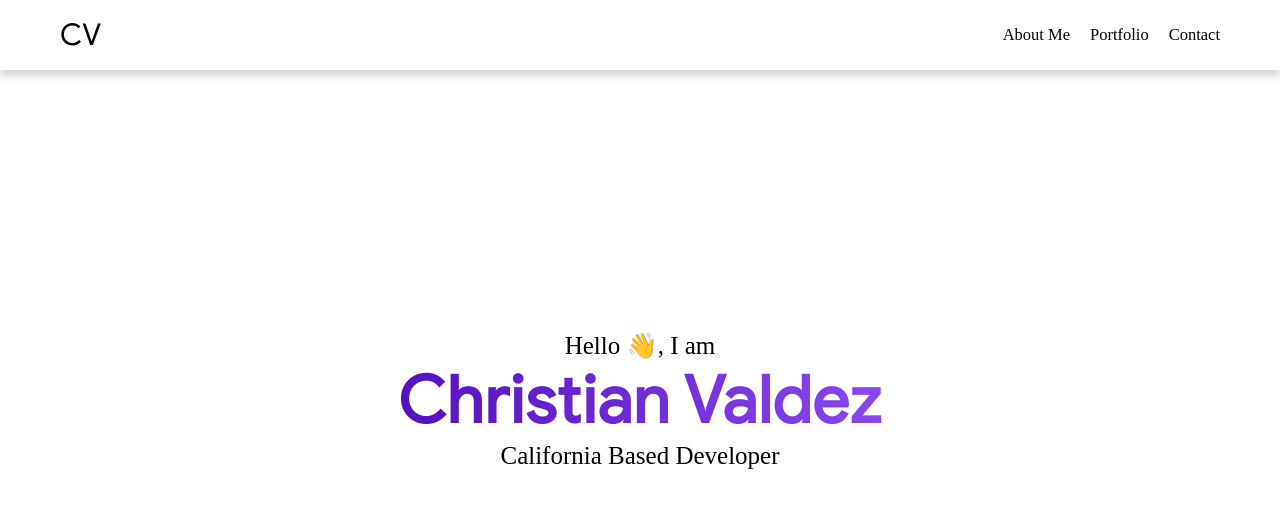
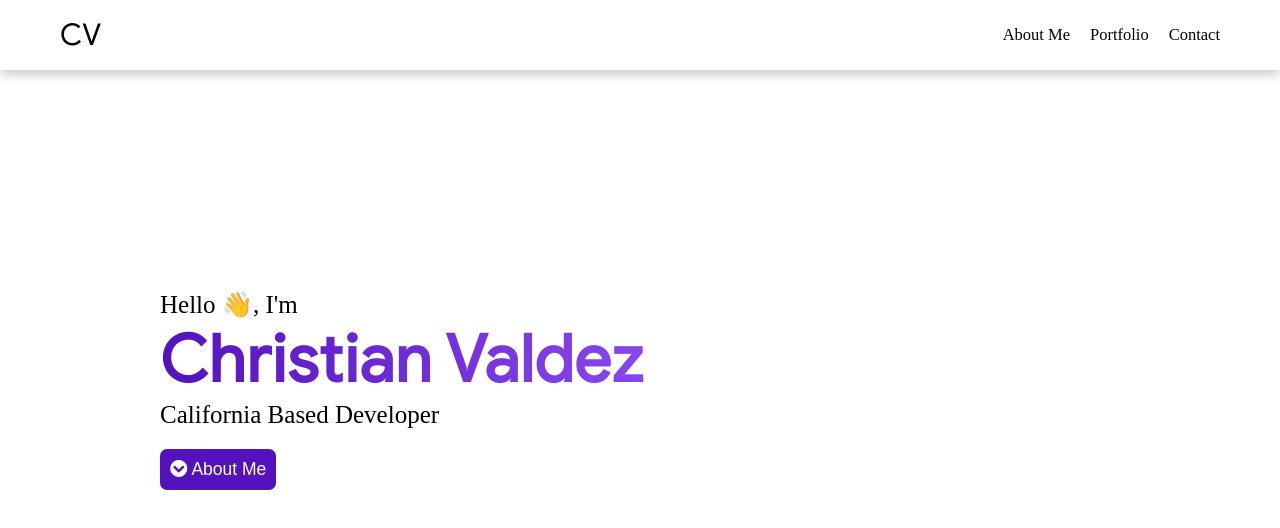
Before and after one commit to unChartedZone/unChartedZone.github.io, a Vue app: page / in a window 1280 px wide. Shown: the top 528 px of the page. Built offline with nearby package versions, Linux system fonts and the light colour scheme.

Commit message:
realigned items in home component, added animations to several headers

```diff
--- a/src/components/Home.vue
+++ b/src/components/Home.vue
@@ -1,24 +1,41 @@
 <template>
-<section class="home-page d-flex align-center justify-center col">
-	<h2 class="subtitle">Hello 👋, I am</h2>
+<section class="home-page container d-flex align-start justify-center col">
+	<h2 class="subtitle">Hello 👋, I'm</h2>
 	<h1 class="header-primary">Christian Valdez</h1>
 	<h2 class="subtitle">California Based Developer</h2>
+	<button class="home-btn btn btn-primary my-1">
+		<i class="fa fa-chevron-circle-down" />
+		About Me
+	</button>
 </section>
 </template>
 
 <script>
-export default {}
+export default {
+	data() {
+		return {
+			subtitle: 'California Based Developer'
+		}
+	}
+}
 </script>
 
 <style lang="scss" scoped>
-.home-page {
-	height: 100vh;
+.subtitle {
+	animation: slide-in-right ease-out .7s;
+}
+
+.home {
+	&-page {
+		height: 100vh;
+	}
 }
 
 .header-primary {
 	background-image: linear-gradient(to right, $color-primary, $color-primary-light);
 	-webkit-background-clip: text;
 	color: transparent;
+	animation: slide-in-left ease-out .7s;
 }
 
 </style>
```
